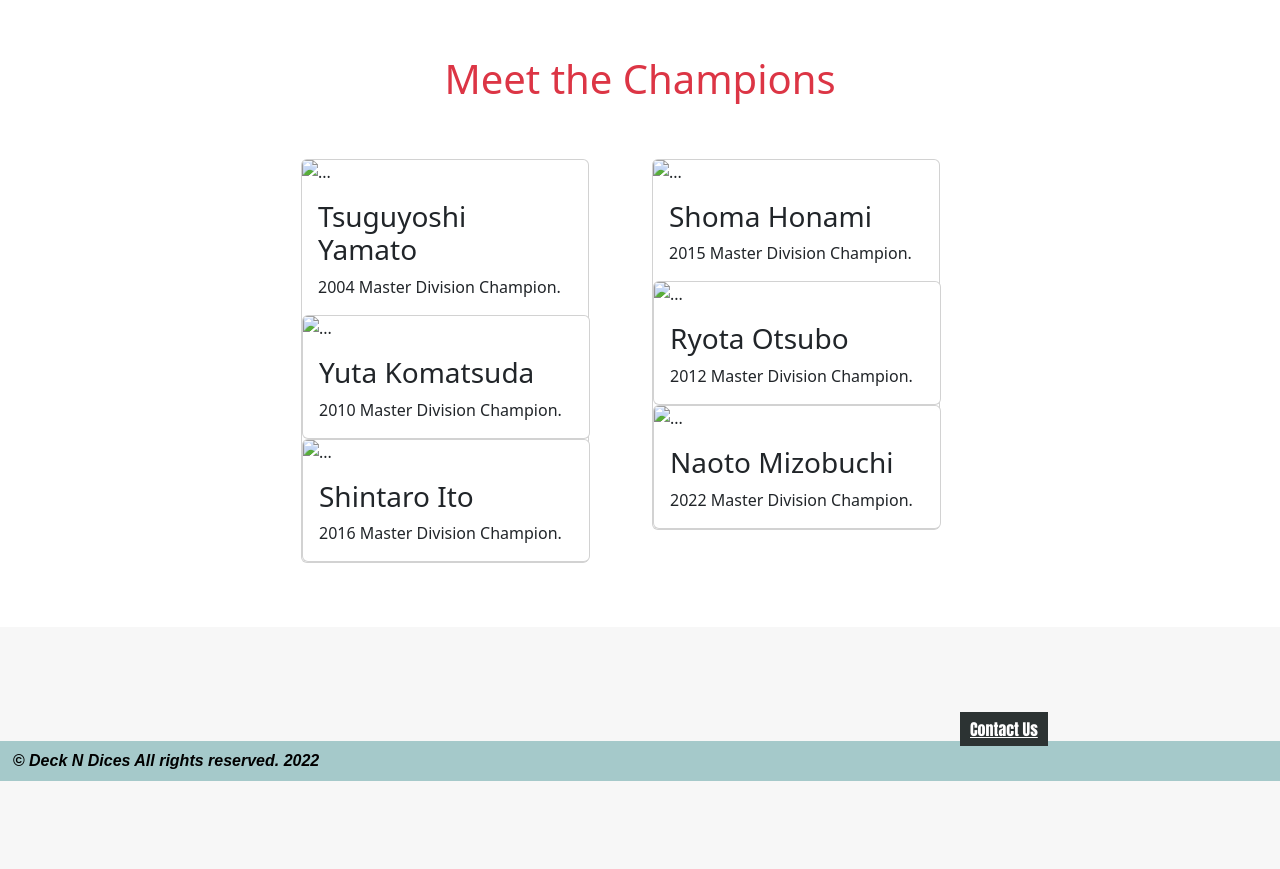
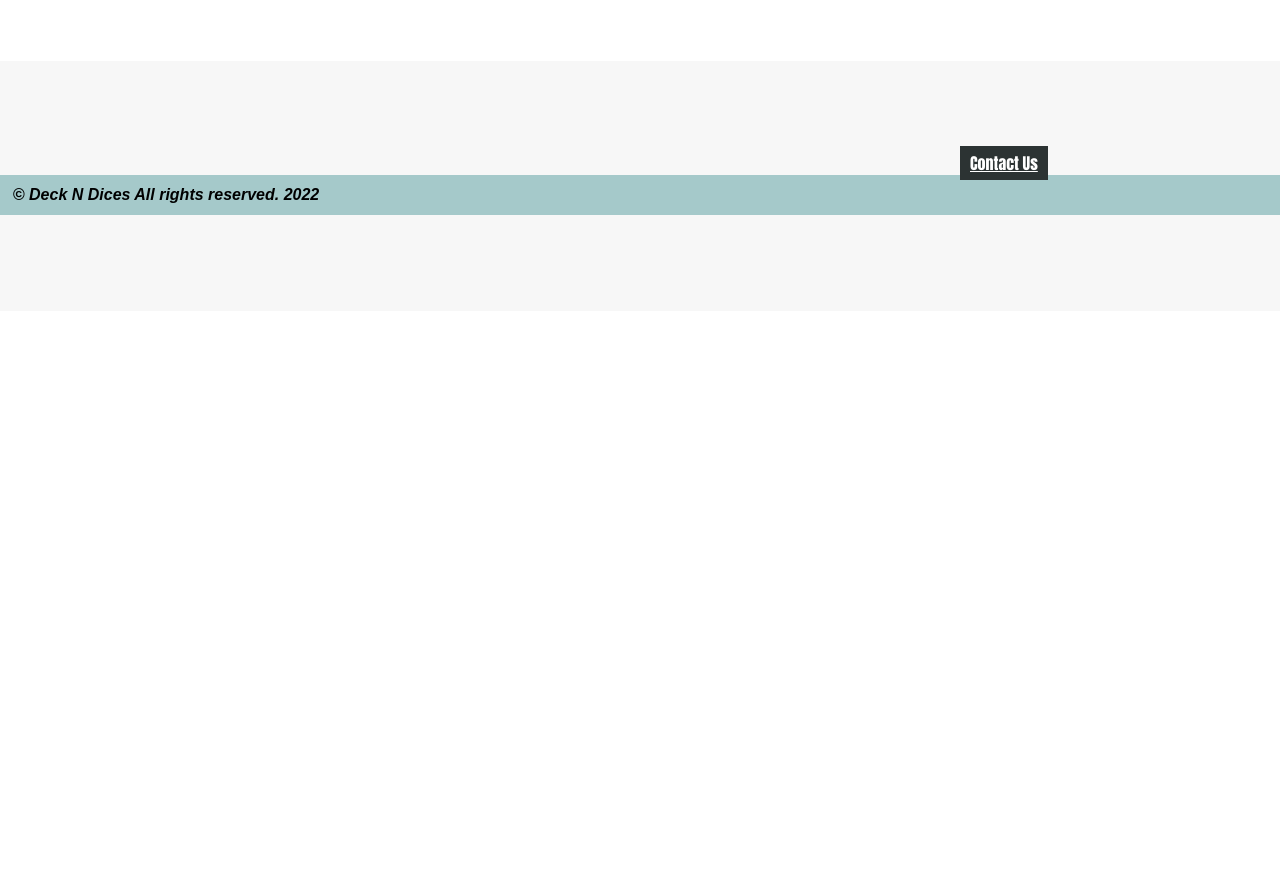
Before and after one commit to goldenboymvp/entregas-github, a plain HTML site: page pages/decklists.html in a window 1280 px wide. Shown: the part 1450-2319 px from the top of the page. After the commit the page ends 1761 px from the top, so only its background shows below. Drawn offline with nearby package versions, Linux system fonts and the light colour scheme.

Commit message:
no message

```diff
--- a/css/stylesheet.css
+++ b/css/stylesheet.css
@@ -379,7 +379,7 @@ button {
   margin-left: auto;
   margin-right: auto;
   border: solid 0px red;
-  margin-bottom: 1rem;
+  margin-bottom: 2rem;
 
 }
 
@@ -390,7 +390,7 @@ button {
 }
 
 
-/**************************************************************************************** Worlds ******************************************************************************/
+/**************************************************************************************** Decklists ******************************************************************************/
 [class*="col2"]
 
 [class*="col"] {
@@ -411,10 +411,6 @@ button {
   height:auto;
   margin:auto;
   padding: 1rem;
-}
-
-body main section h1 {
-  text-decoration: none;
 }
 
 /****************************************************************************************** Contact us ***********************************************************************/
@@ -534,8 +530,7 @@ a.contact {
   .icono-wrap {
     flex-wrap: wrap;
     justify-content: center !important;
-  }
-
+}
 
 }
 
@@ -583,7 +578,7 @@ a.contact {
       display: block;
       margin-left: auto;
       margin-right: auto;
-      margin-bottom: 4rem;
+      margin-bottom: 5rem;
   }
 
 
@@ -748,7 +743,7 @@ a.contact {
   display: block;
   margin-left: auto;
   margin-right: auto;
-  margin-bottom: 1rem;
+  margin-bottom: 2rem;
 
 }
 }
--- a/pages/decklists.html
+++ b/pages/decklists.html
@@ -40,7 +40,7 @@
                             <a class="nav-link" href="/pages/store.html"> Store</a>
                         </li>
                         <li class="nav-item">
-                            <a class="nav-link active" href="decklists.html"> Worlds</a>
+                            <a class="nav-link active" href="decklists.html"> Decklists</a>
                         </li>
                         <li class="nav-item">
                             <a class="nav-link" href="/pages/tournaments.html"> Tournaments</a>
@@ -105,9 +105,9 @@
                 </button>
             </div>
         </section>
-        <section class="w-50 mx-auto text-center pt-2" id="jpintro">
+        <section class="w-50 mx-auto text-center pt-4" id="jpintro">
             <h1 class="p-2 fs-1 border-top border-3">
-                <p class="p-2 fs-2"> Meet where the 2023 Pokemon TCG World Championship will take place, The beautiful
+                <p class="p-2 fs-3"> Meet where the 2023 Pokemon TCG World Championship will take place, The beautiful
                     country of <span class="text-danger fs-1">JAPAN</span></p>
             </h1>
         </section>
@@ -126,8 +126,7 @@
                     <img src="/img/pokemoncenter.png" alt="Japan Pokemon Center" width="220" height="160">
                 <div>
                     <h2 class="fs-5 mt-4 px-3 pb-1">Pokemon Center</h2>
-                        <p class="px-3 d-flex">Find the best goodies in Japan Pokemon's Centers, from Plushies to
-                            Sleeves, you name it!</p>
+                    <p class="px-3 d-flex">Find the best goodies in Japan Pokemon's Centers, from Plushies to Sleeves, you name it!</p>
                 </div>
             </div>
 
@@ -146,62 +145,7 @@
             <p class="px-3 d-flex">Visit new stores and challenge new players!</p>
         </div>
     </div>
-        </section>
 
-    </main>
-    <h2 class="text-center text-danger fs-1 pb-5">Meet the Champions</h2>
-    <section class="container-fluid w-75 mx-auto">
-        <div class="row w-75 mx-auto">
-            <div class="col-lg-6">
-                <div class="card" style="width: 18rem;">
-                    <img src="/img/yamato.jpg" class="card-img-top" alt="...">
-                    <div class="card-body">
-                        <h3 class="card-title">Tsuguyoshi Yamato</h3>
-                        <p class="card-text">2004 Master Division Champion.</p>
-                    </div>
-
-                    <div class="col-lg-6">
-                        <div class="card" style="width: 18rem;">
-                            <img src="/img/komatsuda.jpg" class="card-img-top" alt="...">
-                            <div class="card-body">
-                                <h3 class="card-title">Yuta Komatsuda</h3>
-                                <p class="card-text">2010 Master Division Champion.</p>
-                            </div>
-                        </div>
-                    </div>
-                    <div class="card" style="width: 18rem;">
-                        <img src="/img/shintaro.jpg" class="card-img-top" alt="...">
-                        <div class="card-body">
-                            <h3 class="card-title">Shintaro Ito</h3>
-                            <p class="card-text">2016 Master Division Champion.</p>
-                        </div>
-                    </div>
-                </div>
-            </div>
-            <div class="col-lg-6">
-                <div class="card" style="width: 18rem;">
-                    <img src="/img/honami.jpg" class="card-img-top" alt="...">
-                    <div class="card-body">
-                        <h3 class="card-title">Shoma Honami</h3>
-                        <p class="card-text">2015 Master Division Champion.</p>
-                    </div>
-                    <div class="card" style="width: 18rem;">
-                        <img src="/img/ryota.jpg" class="card-img-top" alt="...">
-                        <div class="card-body">
-                            <h3 class="card-title">Ryota Otsubo</h3>
-                            <p class="card-text">2012 Master Division Champion.</p>
-                        </div>
-                    </div>
-                        <div class="card" style="width: 18rem;">
-                            <img src="/img/naoto.jpg" class="card-img-top" alt="...">
-                            <div class="card-body">
-                                <h3 class="card-title">Naoto Mizobuchi</h3>
-                                <p class="card-text">2022 Master Division Champion.</p>
-                            </div>
-                        </div>
-                    </div>
-                </div>
-            </div>
 
         </section>
 
```
Also changed, not shown: index.html (+5 -27 lines), pages/contact.html (+1 -1 lines), pages/store.html (+1 -1 lines), pages/tournaments.html (+1 -1 lines), img/honami.jpg (added), img/komatsuda.jpg (added), img/naoto.jpg (added), img/ryota.jpg (added), img/shintaro.jpg (added), img/yamato.jpg (added). Lines whose indentation alone changed are shown as unchanged.
